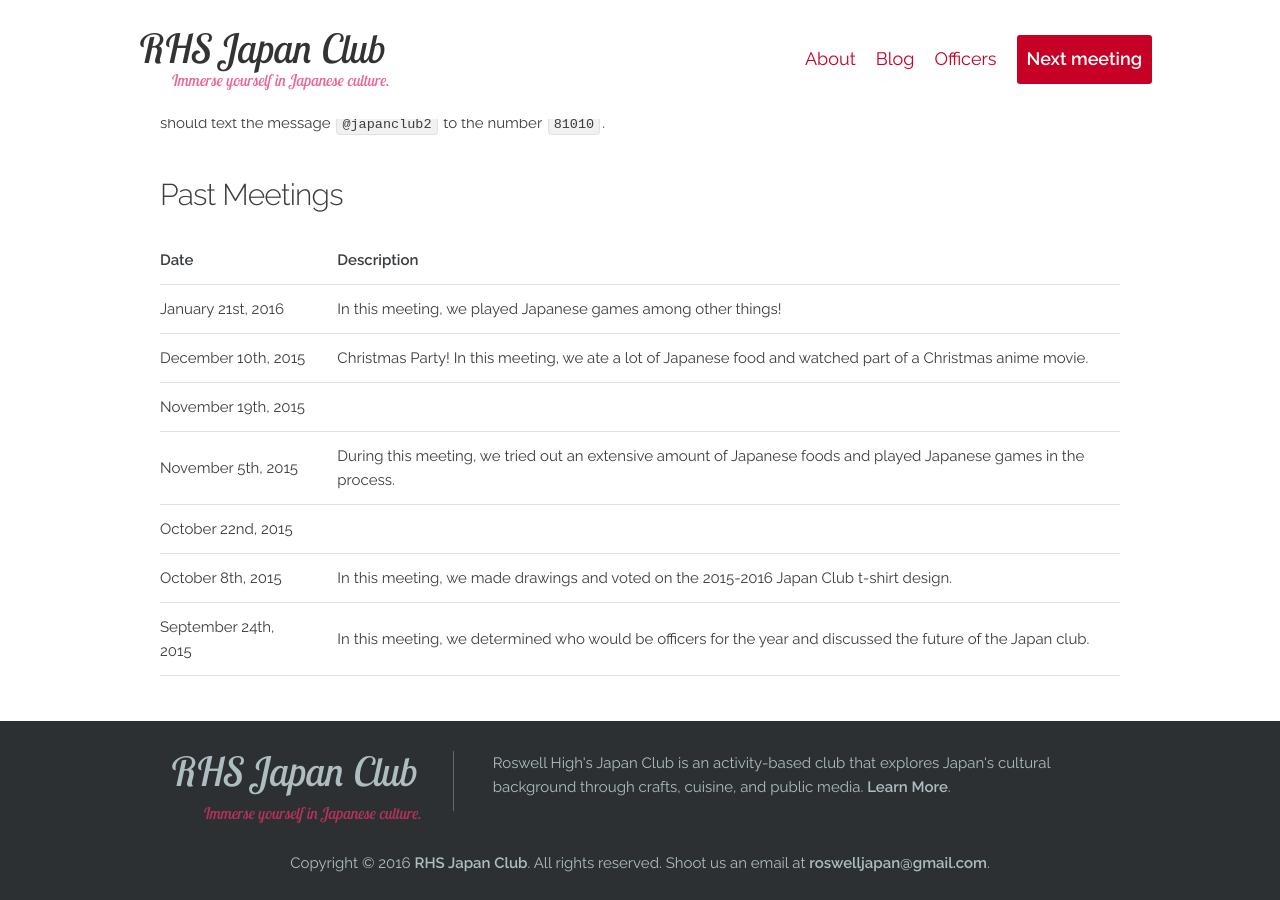
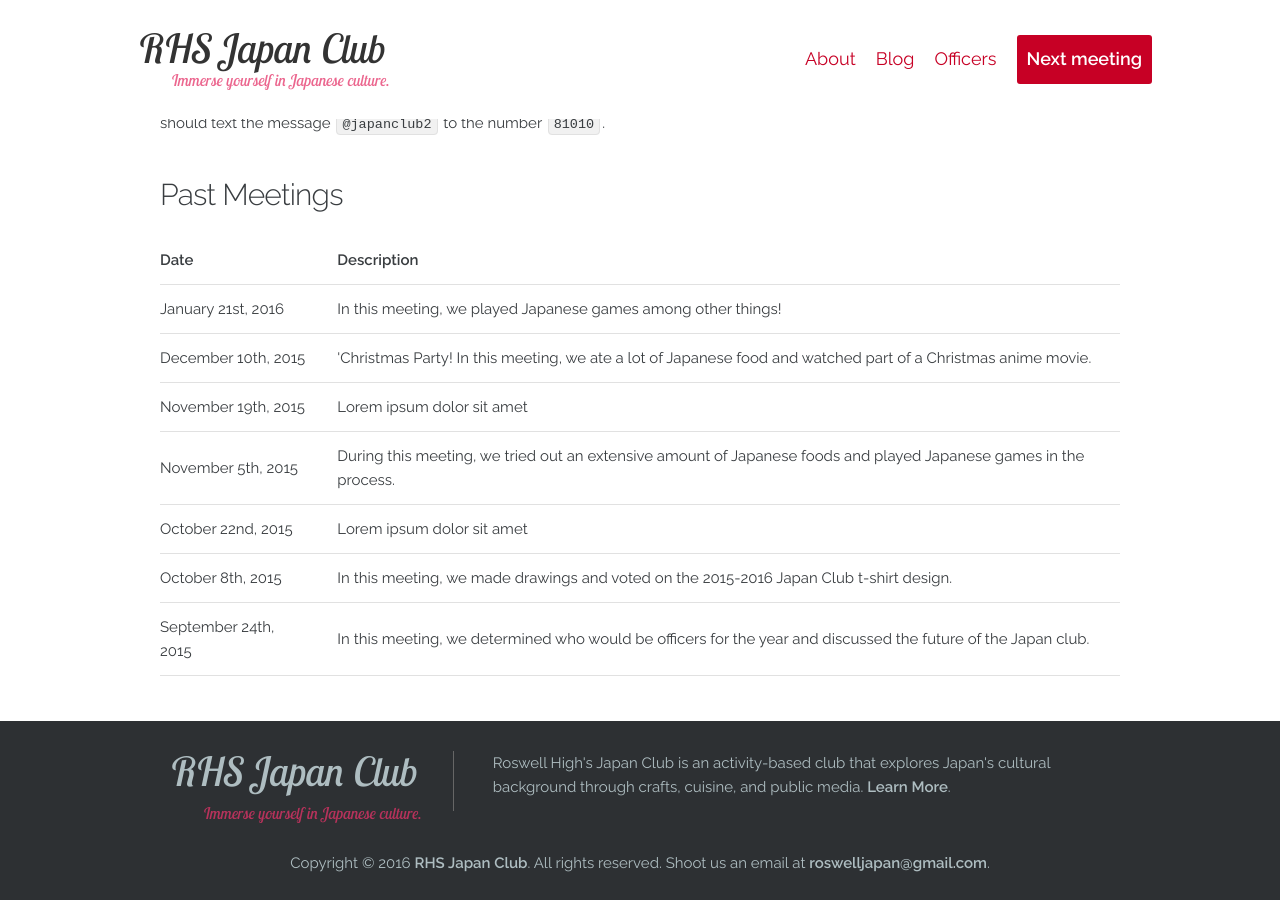
Before and after one commit to RHSJapan/rhsjapan.github.io, a Jekyll site: the page built from _pages/04-next.html, in a window 1280 px wide and 900 px high, scrolled down 632 px. Built offline with Jekyll 4.4.1, drawn with Linux system fonts in a browser that asks for light colours.

Commit message:
yml file for meetings. fixes #12

```diff
--- /dev/null
+++ b/_data/meetings.yml
@@ -0,0 +1,7 @@
+- ['January 21st, 2016', 'In this meeting, we played Japanese games among other things!']
+- ["December 10th, 2015", "'Christmas Party! In this meeting, we ate a lot of Japanese food and watched part of a Christmas anime movie."]
+- ["November 19th, 2015", "Lorem ipsum dolor sit amet"]
+- ["November 5th, 2015", "During this meeting, we tried out an extensive amount of Japanese foods and played Japanese games in the process."]
+- ["October 22nd, 2015", "Lorem ipsum dolor sit amet"]
+- ["October 8th, 2015", "In this meeting, we made drawings and voted on the 2015-2016 Japan Club t-shirt design."]
+- ["September 24th, 2015", "In this meeting, we determined who would be officers for the year and discussed the future of the Japan club."]
--- a/_pages/04-next.html
+++ b/_pages/04-next.html
@@ -27,34 +27,12 @@
 					</tr>
 				</thead>
 				<tbody>
+					{% for meeting in site.data.meetings %}
 					<tr>
-						<td>January 21st, 2016</td>
-						<td>In this meeting, we played Japanese games among other things!</td>
+						<td>{{ meeting[0] }}</td>
+						<td>{{ meeting[1] }}</td>
 					</tr>
-					<tr>
-						<td>December 10th, 2015</td>
-						<td>Christmas Party! In this meeting, we ate a lot of Japanese food and watched part of a Christmas anime movie.</td>
-					</tr>
-					<tr>
-						<td>November 19th, 2015</td>
-						<td></td>
-					</tr>
-					<tr>
-						<td>November 5th, 2015</td>
-						<td>During this meeting, we tried out an extensive amount of Japanese foods and played Japanese games in the process.</td>
-					</tr>
-					<tr>
-						<td>October 22nd, 2015</td>
-						<td></td>
-					</tr>
-					<tr>
-						<td>October 8th, 2015</td>
-						<td>In this meeting, we made drawings and voted on the 2015-2016 Japan Club t-shirt design.</td>
-					</tr>
-					<tr>
-						<td>September 24th, 2015</td>
-						<td>In this meeting, we determined who would be officers for the year and discussed the future of the Japan club.</td>
-					</tr>
+					{% endfor %}
 				</tbody>
 			</table>
 		</div>
```
